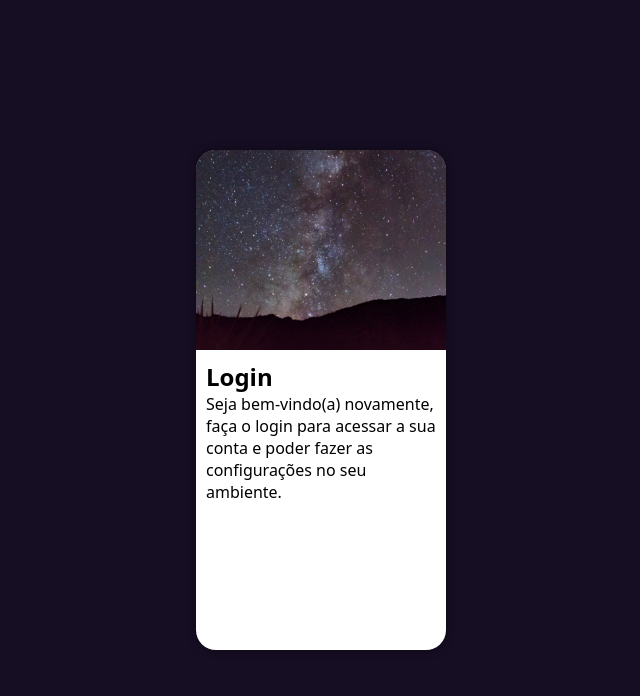
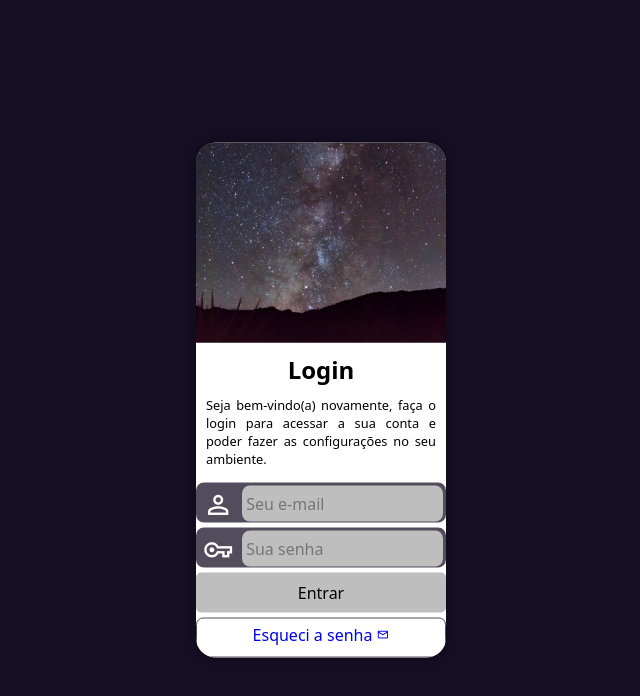
Before and after one commit to jacildofurtado/projeto-login, a plain HTML site: page index.html in a window 1280 px wide. Shown: the whole page, without its empty margins (319-959 px from the left). Drawn offline with nearby package versions, Linux system fonts and the light colour scheme.

Commit message:
Atualizado projeto

```diff
--- a/estilos/style.css
+++ b/estilos/style.css
@@ -37,7 +37,7 @@ section#login {
 
     background-color: white;
     width: 250px;
-    height: 500px;
+    height: 515px;
     border-radius: 20px;
     box-shadow: 0px 0px 10px rgba(0, 0, 0, 0.459);
 }
@@ -54,3 +54,84 @@ section#login > div#formulario {
     display: block;
     padding: 10px;
 }
+
+section#login > div#formulario > h1 {
+    text-align: center;
+    margin-bottom: 10px;
+}
+
+section#login > div#formulario > p {
+    font-size: 0.8em;
+    text-align: justify;
+}
+
+
+form > div#dados {
+    display: block;
+    background-color: var(--cor1);
+    border: 2px solid var(--cor1);
+    border-radius: 8px;
+    width: 100%;
+    height: 40px;
+    margin: 5px 0px;
+}
+
+form > div#dados > input {
+    background-color: #bebebe;
+    font-size: 1em;
+    width: calc(100% - 45px);
+    height: 100%;
+    border: 0px;
+    border-radius: 8px;
+    padding: 4px;
+    transform: translatey(-10px);
+}
+
+form > div#dados > span {
+    color: white;
+    font-size: 1.9em;
+    width: 40px;
+    padding: 5px;
+}
+
+form > div#dados > label {
+    display: none;
+}
+
+form > div#entrar > input {
+    display: block;
+    font-size: 1em;
+    width: 100%;
+    height: 40px;
+    background-color: #bebebe;
+    border: none;
+    border-radius: 5px;
+    cursor: pointer;
+}
+
+form > div#entrar > input:hover {
+    background-color: var(--cor1);
+
+}
+
+form > a.botao {
+    display: block;
+    text-align: center;
+    font-size: 1em;
+    width: 100%;
+    height: 40px;
+    padding-top: 5px;
+    margin-top: 5px;
+    background-color: white;
+    border: 1px solid var(--cor1);
+    border-radius: 7px;
+    text-decoration: none;
+}
+
+form > a.botao > span {
+    font-size: 0.8em;
+}
+
+form > a.botao:hover {
+    background-color: var(--cor1);
+}
--- a/index.html
+++ b/index.html
@@ -6,6 +6,7 @@
     <meta name="viewport" content="width=device-width, initial-scale=1.0">
     <title>Login</title>
     <link rel="stylesheet" href="estilos/style.css">
+    <link rel="stylesheet" href="https://fonts.googleapis.com/css2?family=Material+Symbols+Outlined:opsz,wght,FILL,GRAD@48,400,0,0" />
 </head>
 <body>
     <main>
@@ -18,6 +19,23 @@
                 <p>Seja bem-vindo(a) novamente, faça o login para acessar a sua conta e poder fazer as configurações no seu ambiente.</p>
             </div>
             <form action="login.php" method="post">
+                <div id="dados">
+                    <span class="material-symbols-outlined">person</span>
+                    <label for="iemail">Login: </label>
+                    <input type="email" name="email" id="iemail" placeholder="Seu e-mail">
+                </div>
+                <div id="dados">
+                    <span class="material-symbols-outlined">vpn_key</span>
+                    <label for="isenha">Senha: </label>
+                    <input type="password" name="senha" id="isenha" placeholder="Sua senha">
+                </div>
+                <div id="entrar">
+                    <input type="submit" value="Entrar">
+                </div>
+                <a href="#" class="botao">
+                    Esqueci a senha
+                    <span class="material-symbols-outlined">mail</span>
+                </a>
 
             </form>
         </section>
```
